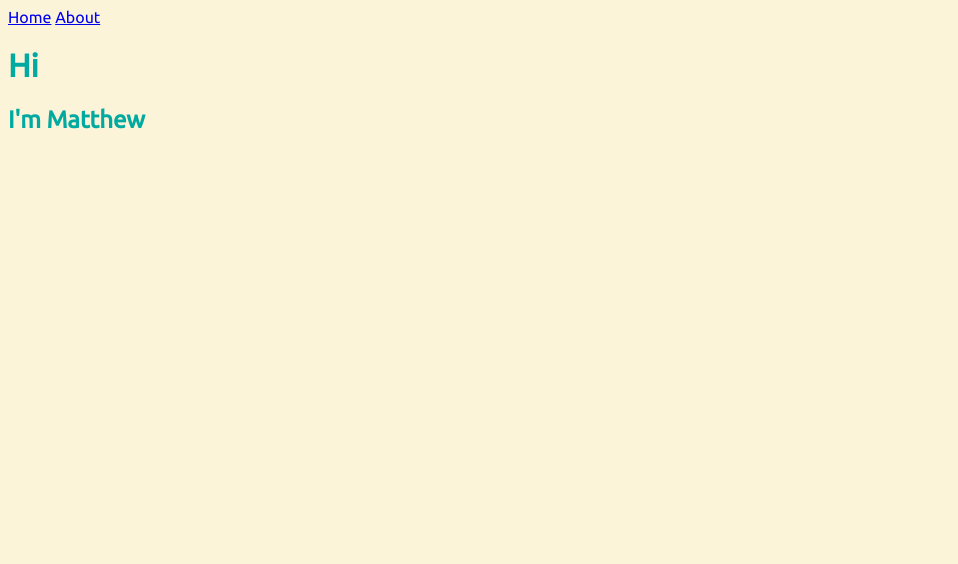
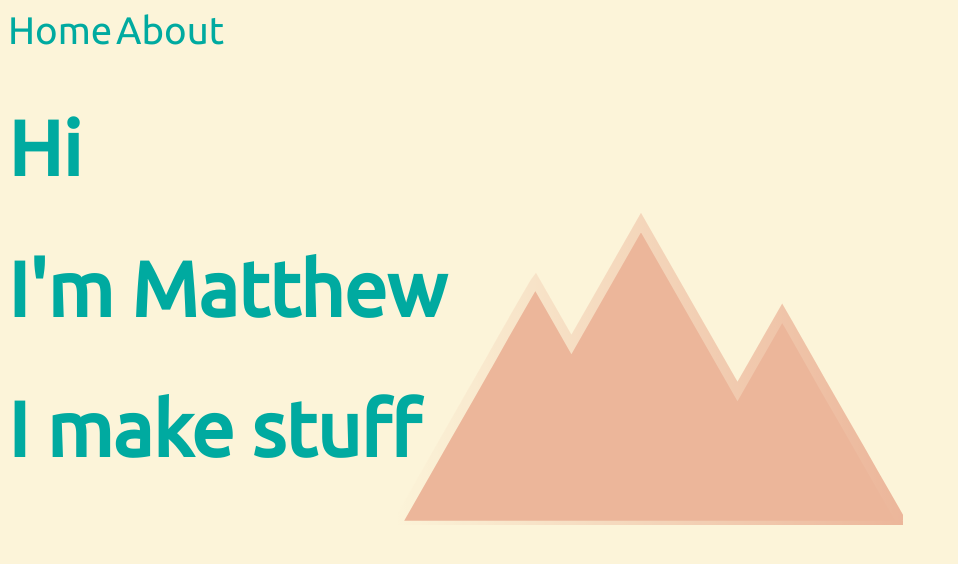
Before and after one commit to MatthewMong/MatthewMong.github.io, a SvelteKit app: page / in a window 1280 px wide. Shown: the top 564 px of the page, without its empty margins (0-958 px from the left). Built offline with nearby package versions, Linux system fonts and the light colour scheme.

Commit message:
svg and animations

```diff
--- a/src/app.html
+++ b/src/app.html
@@ -4,6 +4,7 @@
 		<meta charset="utf-8" />
 		<link rel="icon" href="%sveltekit.assets%/favicon.png" />
 		<meta name="viewport" content="width=device-width, initial-scale=1" />
+		<meta name="view-transition" content="same-origin" />
 		%sveltekit.head%
 	</head>
 	<body data-sveltekit-preload-data="hover">
--- a/src/routes/+layout.svelte
+++ b/src/routes/+layout.svelte
@@ -1,11 +1,25 @@
 <style>
-    @import '../../static/styles/styles.css';
-    @import '../../static/fonts/fonts.css';
+    @import '/styles/styles.css';
+    @import '/fonts/fonts.css';
 </style>
+<script>
+    import { onNavigate } from '$app/navigation';
+
+    onNavigate((navigation) => {
+        if (!document.startViewTransition) return;
+
+        return new Promise((resolve) => {
+            document.startViewTransition(async () => {
+                resolve();
+                await navigation.complete;
+            });
+        });
+    });
+</script>
 
 <nav>
-	<a href="/">Home</a>
-	<a href="/about">About</a>
+	<a class="navOption" href="/">Home</a>
+	<a class="navOption" href="/about">About</a>
 </nav>
 
 <slot></slot>
--- a/src/routes/+page.svelte
+++ b/src/routes/+page.svelte
@@ -1,2 +1,5 @@
-<h1>Hi</h1>
-<h2>I'm Matthew</h2>
+<div class="hiText">
+    <h1>Hi</h1>
+    <h1>I'm Matthew</h1>
+    <h1>I make stuff</h1>
+</div>
--- a/src/routes/about/+page.svelte
+++ b/src/routes/about/+page.svelte
@@ -1,2 +1,4 @@
-<h2>This is a heading</h2>
+<div class="hiText">
+<h2>I make stuff</h2>
+</div>
 <p>This is a paragraph.</p>
--- a/static/styles/styles.css
+++ b/static/styles/styles.css
@@ -5,21 +5,45 @@
     --quaternary: #d55b3e;
 }
 
+/* Standard HTML Tags */
 :global(body) {
     background: var(--primary);
     font-family: Ubuntu;
+    background-image: url( '/images/mountain.svg' );
+    background-position: center;
+    background-repeat: no-repeat;
 }
 
 :global(h1) {
     color: var(--tertiary);
+    font-size: 6vw;
 }
 
 :global(h2) {
     color: var(--tertiary);
 }
 
+/* Custom Class Tags */
+:global(.hiText) {
+    view-transition-name: hi-text;
+}
+
+:global(.navOption) {
+    text-decoration: none;
+    color: var(--tertiary);
+    font-size: 3vw;
+}
+
+:global(.navOption:hover) {
+    color: var(--secondary);
+}
+
+:global(.navOption:active) {
+    color: var(--quaternary);
+}
+
 :global(.primaryColor) {
-	background: var(--primary);
+	background: var(--secondary);
 }
 
 :global(.secondaryColor) {
```
Also changed, not shown: src/routes/+layout.ts (line endings or trailing spaces), static/images/mountain.svg (added).
